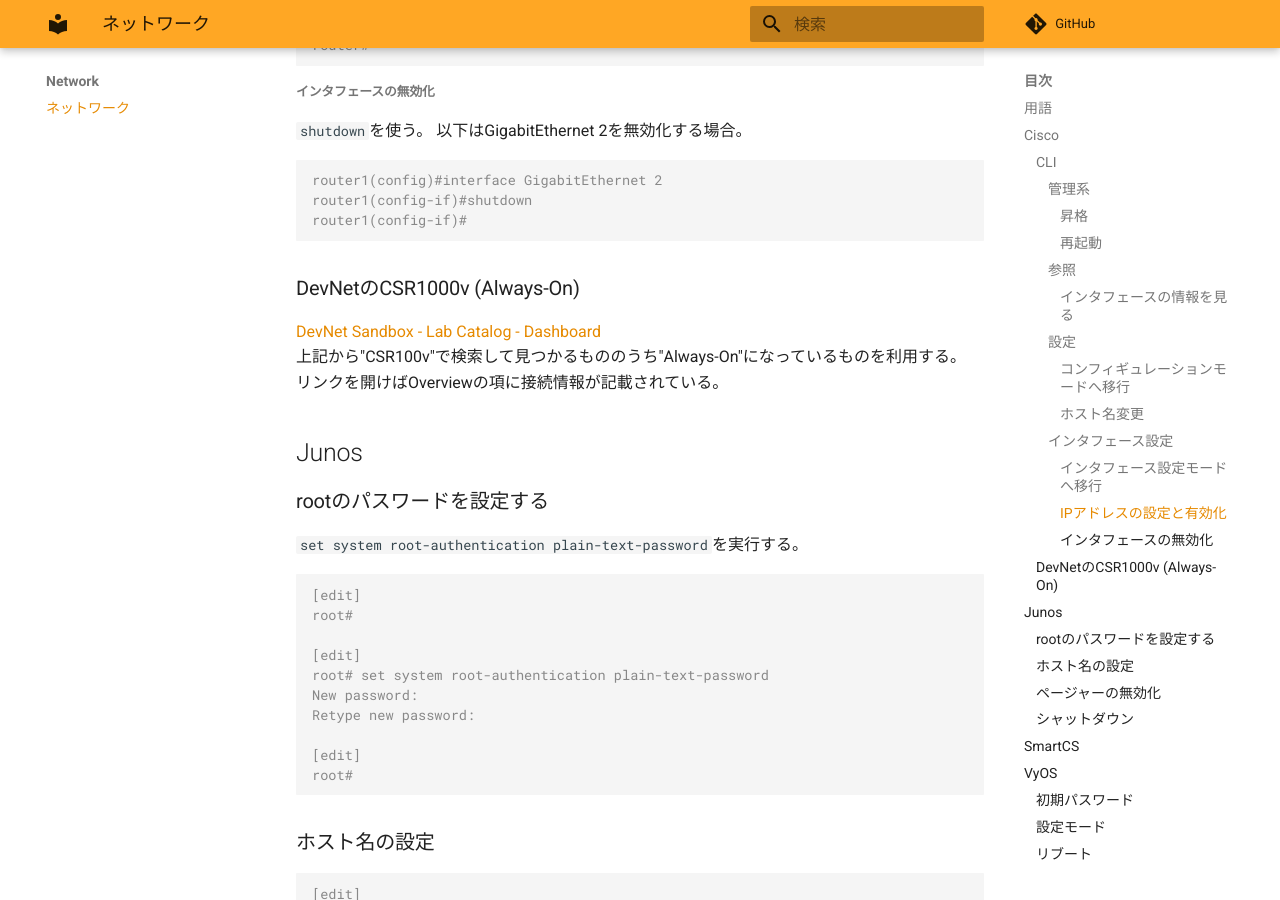
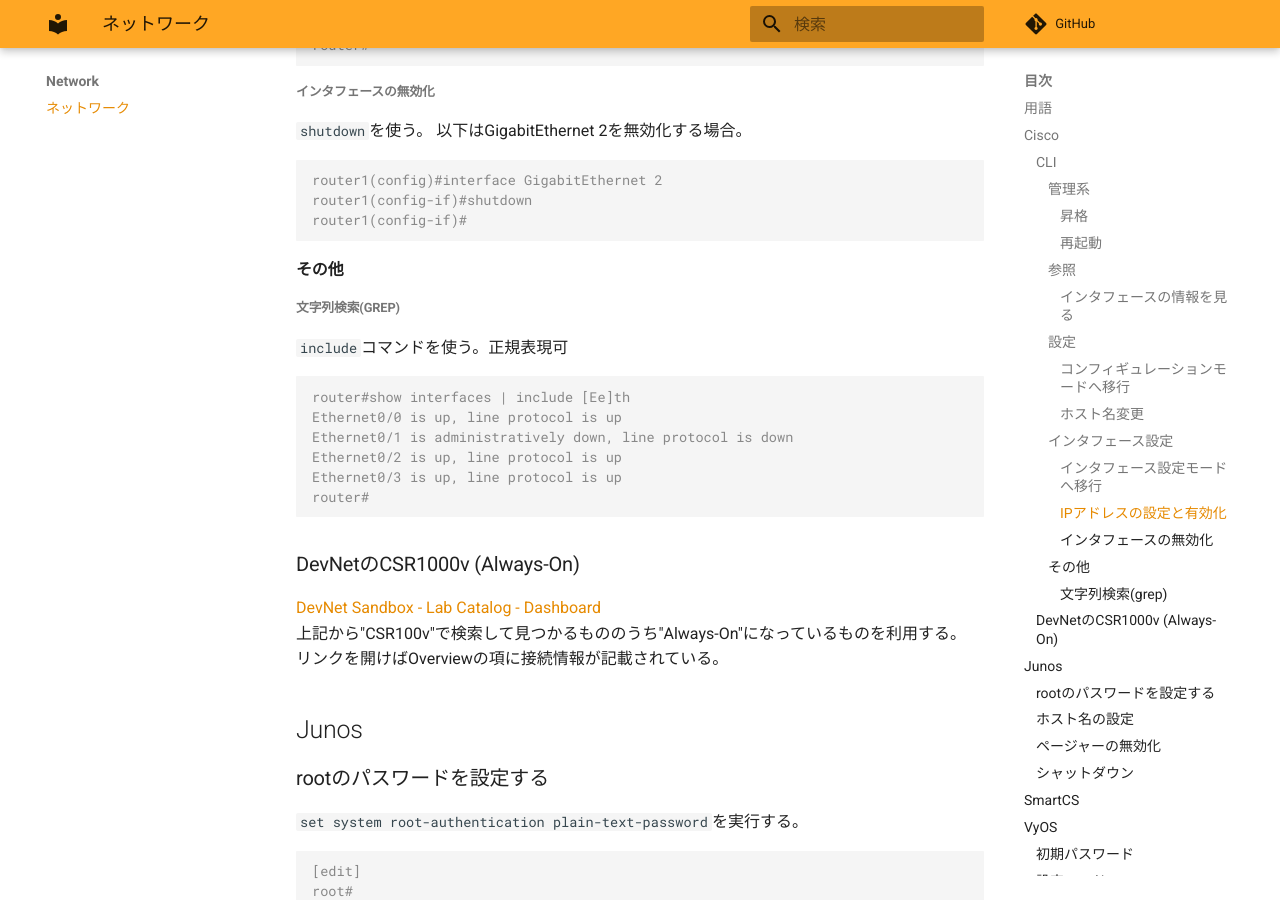
Before and after one commit to zaki-lknr/docs, an MkDocs documentation site: the page built from docs/Network/index.md, in a window 1280 px wide and 900 px high, scrolled down 2407 px. Built offline with MkDocs 1.6.1 and Material for MkDocs 9.7.7, drawn with Linux system fonts in a browser that asks for light colours; comment, search, counter and statistics services are not loaded.

Commit message:
add: network/cisco: include

````diff
--- a/docs/Network/index.md
+++ b/docs/Network/index.md
@@ -127,6 +127,21 @@ router1(config-if)#shutdown
 router1(config-if)#
 ```
 
+#### その他
+
+##### 文字列検索(grep)
+
+`include`コマンドを使う。正規表現可
+
+```console
+router#show interfaces | include [Ee]th
+Ethernet0/0 is up, line protocol is up
+Ethernet0/1 is administratively down, line protocol is down
+Ethernet0/2 is up, line protocol is up
+Ethernet0/3 is up, line protocol is up
+router#
+```
+
 ### DevNetのCSR1000v (Always-On)
 
 [DevNet Sandbox - Lab Catalog - Dashboard](https://devnetsandbox.cisco.com/RM/Topology)
````
